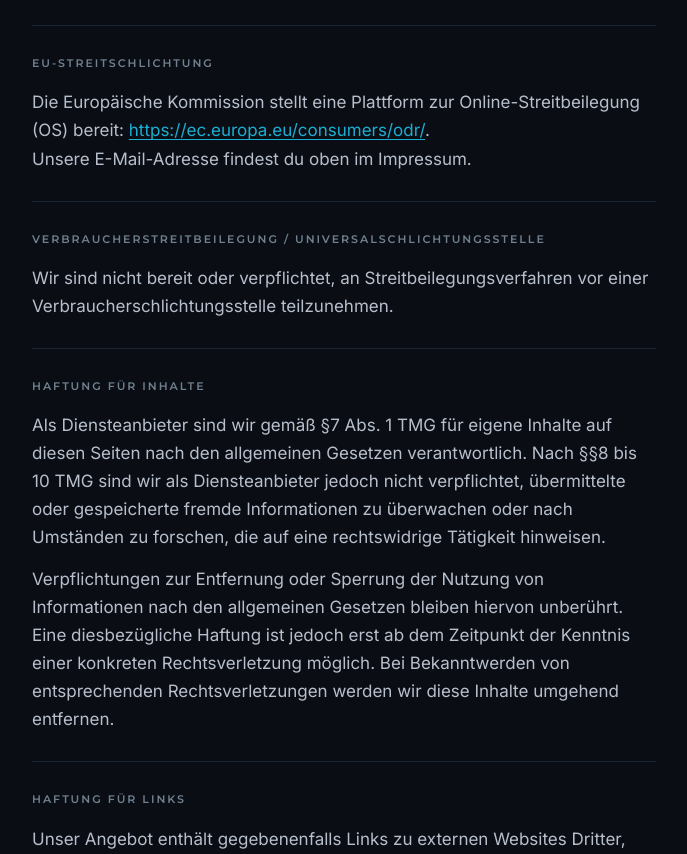
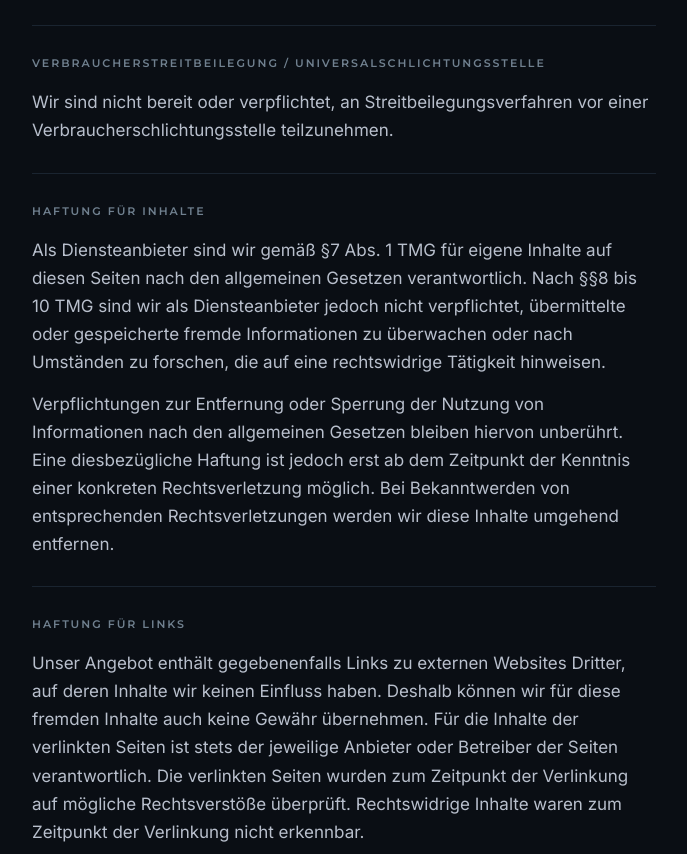
Before and after one commit to Emcooo/emad-digital, a plain HTML site: page impressum.html in a window 1280 px wide. Shown: the part 1052-1906 px from the top of the page, without its empty margins (296-983 px from the left). Drawn offline with Linux system fonts and the light colour scheme.

Commit message:
EU-Streitschlichtungs-Hinweis entfernt (OS-Plattform am 20.07.2025 abgeschaltet, toter Link = Abmahnrisiko)

```diff
--- a/impressum.html
+++ b/impressum.html
@@ -96,21 +96,6 @@
 			</section>
 
 			<section>
-				<h2>EU-Streitschlichtung</h2>
-				<p>
-					Die Europäische Kommission stellt eine Plattform zur
-					Online-Streitbeilegung (OS) bereit:
-					<a
-						href="https://ec.europa.eu/consumers/odr/"
-						target="_blank"
-						rel="noopener noreferrer"
-						>https://ec.europa.eu/consumers/odr/</a
-					>.<br />
-					Unsere E-Mail-Adresse findest du oben im Impressum.
-				</p>
-			</section>
-
-			<section>
 				<h2>Verbraucherstreitbeilegung / Universalschlichtungsstelle</h2>
 				<p>
 					Wir sind nicht bereit oder verpflichtet, an Streitbeilegungsverfahren
```
